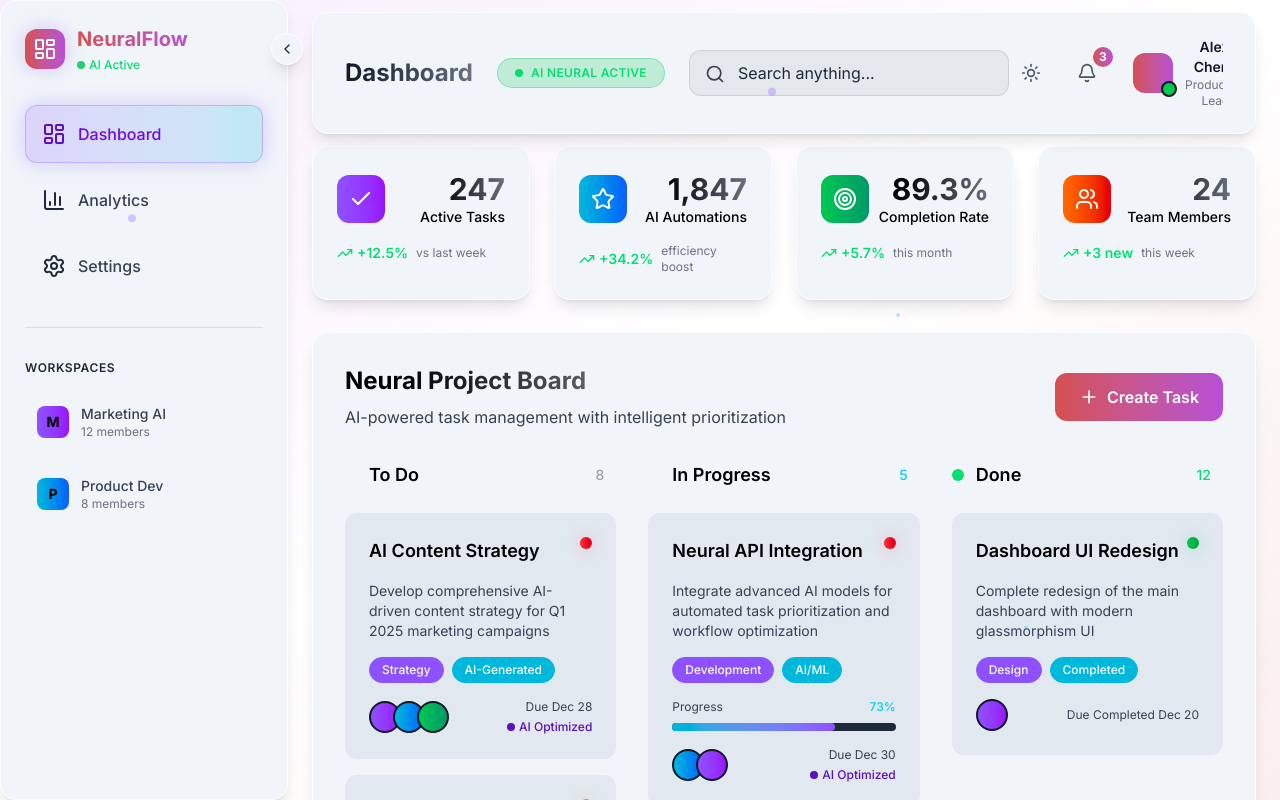
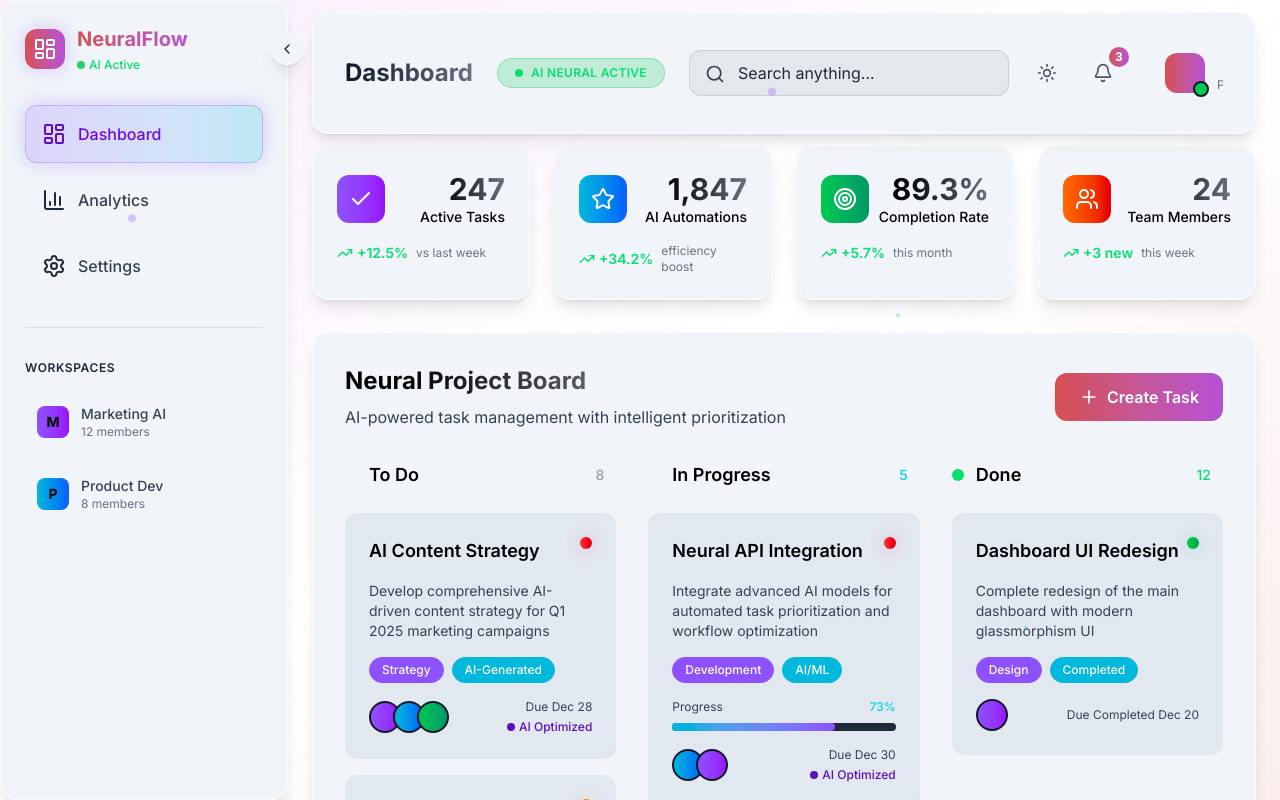
Before and after one commit to AmmarAlhmoud/NeuralFIow, a React (Vite) app: page / in a window 1280 px wide. Shown: the top 800 px of the page. Built offline with nearby package versions, Linux system fonts and the light colour scheme.

Commit message:
fix header layout for small screens

```diff
--- a/src/components/Dashboard/Header.tsx
+++ b/src/components/Dashboard/Header.tsx
@@ -1,6 +1,7 @@
 import React from "react";
-import { Search, Moon, Sun, Bell } from "lucide-react";
+import { Search } from "lucide-react";
 import { type HeaderProps } from "../../types/dashboard";
+import Profile from "./Profile";
 
 const Header: React.FC<HeaderProps> = ({
   currentPage,
@@ -17,18 +18,18 @@ const Header: React.FC<HeaderProps> = ({
   };
 
   return (
-    <header className="sticky top-3 mx-6 mb-8 lg:mb-6 z-20">
+    <header className="sticky top-3 mx-6 mb-8 xl:mb-6 z-20">
       <div
-        className="glassmorphic rounded-2xl p-4 pb-0 lg:pb-4 h-auto lg:h-full
+        className="glassmorphic rounded-2xl p-4 pb-0 xl:pb-4 h-auto xl:h-full
                       bg-white/30 dark:bg-gray-900/30 border border-white/10 dark:border-gray-700/30"
       >
-        <div className="w-full flex flex-row lg:flex-row items-center justify-between px-4 space-y-6 lg:space-y-0">
+        <div className="w-full flex flex-row xl:flex-row items-center justify-between px-4 space-y-6 xl:space-y-0">
           {/* Left Section */}
           <section
             className="flex-1 flex flex-col justify-center items-center space-y-4
-                              lg:flex-row lg:items-center lg:space-y-0 lg:space-x-6"
+                              xl:flex-row xl:items-center xl:space-y-0 xl:space-x-6"
           >
-            <div className="flex flex-col space-y-2 lg:flex-row justify-center items-center lg:space-x-6">
+            <div className="flex flex-col space-y-2 xl:flex-row justify-center items-center xl:space-x-6">
               <h1 className="text-2xl font-bold bg-gradient-to-r from-gray-900 to-gray-500 bg-clip-text text-transparent dark:from-white dark:to-gray-300 mt-2">
                 {getPageTitle(currentPage)}
               </h1>
@@ -47,7 +48,7 @@ const Header: React.FC<HeaderProps> = ({
                 <input
                   type="text"
                   placeholder="Search anything..."
-                  className="w-60 lg:w-80 pl-12 pr-4 py-2.5 dark:bg-white/5 bg-black/5 border dark:border-white/10 border-black/10 rounded-xl
+                  className="w-60 xl:w-80 pl-12 pr-4 py-2.5 dark:bg-white/5 bg-black/5 border dark:border-white/10 border-black/10 rounded-xl
                          focus:outline-none focus:ring-2 focus:ring-violet-500/50 focus:border-violet-500/50
                          dark:text-white text-black dark:placeholder-gray-400 placeholder-gray-800 transition-all"
                 />
@@ -60,51 +61,11 @@ const Header: React.FC<HeaderProps> = ({
           </section>
 
           {/* Right Section */}
-          <section className="flex-1 flex flex-col-reverse lg:flex-row items-center lg:justify-end space-y-4 lg:space-y-0 lg:space-x-4 overflow-hidden">
-            <div className="mt-4 lg:mt-0 flex items-center space-x-3">
-              {/* Theme Toggle */}
-              <button
-                onClick={onThemeToggle}
-                className="p-3 rounded-xl dark:hover:bg-white/10 hover:bg-black/10 group transition-all"
-              >
-                {isDarkMode ? (
-                  <Moon className="w-5 h-5 text-gray-600 dark:text-gray-300 group-hover:text-[#b74fd6] transition-colors" />
-                ) : (
-                  <Sun className="w-5 h-5 text-gray-600 dark:text-gray-300 group-hover:text-[#b74fd6] transition-colors" />
-                )}
-              </button>
-
-              {/* Notifications */}
-              <button className="relative p-3 rounded-xl dark:hover:bg-white/10 hover:bg-black/10 group transition-all">
-                <Bell className="w-5 h-5 text-gray-600 dark:text-gray-300 group-hover:text-[#d64f4f] transition-colors" />
-                <div className="absolute -top-1 -right-1 w-5 h-5 bg-gradient-to-r from-[#d64f4f] to-[#b74fd6] rounded-full flex items-center justify-center">
-                  <span className="text-xs font-bold text-white">3</span>
-                </div>
-              </button>
-            </div>
-
-            {/* Profile */}
-            <div
-              className="w-40 max-w-full flex items-center lg:flex-row space-x-3 p-2 rounded-xl
-                            hover:bg-gray-200/10 dark:hover:bg-white/10 cursor-pointer group transition-all overflow-hidden"
-            >
-              <div className="relative">
-                <div
-                  className="w-10 h-10 bg-gradient-to-r from-[#d64f4f] to-[#b74fd6] rounded-xl
-                                transition-all duration-300 hover:scale-110 hover:shadow-[0_0_20px_rgba(183,79,214,0.4)]"
-                ></div>
-                <div className="absolute -bottom-1 -right-1 w-4 h-4 bg-green-500 rounded-full border-2 border-gray-900 animate-pulse"></div>
-              </div>
-              <div className="text-right">
-                <div className="text-sm font-semibold text-gray-900 dark:text-white group-hover:text-[#b74fd6]">
-                  Alex Chen
-                </div>
-                <div className="text-xs text-gray-500 dark:text-gray-400">
-                  Product Lead
-                </div>
-              </div>
-            </div>
-          </section>
+          <Profile
+            onThemeToggle={onThemeToggle}
+            isDarkMode={isDarkMode}
+            className="hidden flex-1 sm:flex sm:flex-col-reverse xl:flex-row items-center xl:justify-end space-y-4 xl:space-y-0 xl:space-x-4"
+          />
         </div>
       </div>
     </header>
--- /dev/null
+++ b/src/components/Dashboard/Profile.tsx
@@ -0,0 +1,59 @@
+import React from "react";
+import { Moon, Sun, Bell } from "lucide-react";
+import { type ProfileProps } from "../../types/dashboard";
+
+const Profile: React.FC<ProfileProps> = ({
+  onThemeToggle,
+  isDarkMode,
+  className,
+}) => {
+  return (
+    <section className={`overflow-hidden ${className}`}>
+      <div className="flex flex-col justify-between px-4 sm:mt-4 xl:mt-0 sm:flex-row sm:items-center sm:space-x-3">
+        {/* Theme Toggle */}
+        <button
+          onClick={onThemeToggle}
+          className="p-3 rounded-xl dark:hover:bg-white/10 hover:bg-black/10 group transition-all"
+        >
+          {isDarkMode ? (
+            <Moon className="w-5 h-5 text-gray-600 dark:text-gray-300 group-hover:text-[#b74fd6] transition-colors" />
+          ) : (
+            <Sun className="w-5 h-5 text-gray-600 dark:text-gray-300 group-hover:text-[#b74fd6] transition-colors" />
+          )}
+        </button>
+
+        {/* Notifications */}
+        <button className="relative p-3 rounded-xl dark:hover:bg-white/10 hover:bg-black/10 group transition-all">
+          <Bell className="w-5 h-5 text-gray-600 dark:text-gray-300 group-hover:text-[#d64f4f] transition-colors" />
+          <div className="absolute -top-1 -right-1 w-5 h-5 bg-gradient-to-r from-[#d64f4f] to-[#b74fd6] rounded-full flex items-center justify-center">
+            <span className="text-xs font-bold text-white">3</span>
+          </div>
+        </button>
+      </div>
+
+      {/* Profile */}
+      <div
+        className="w-40 max-w-full flex items-center xl:flex-row space-x-3 p-2 rounded-xl
+                            hover:bg-gray-200/10 dark:hover:bg-white/10 cursor-pointer group transition-all overflow-hidden"
+      >
+        <div className="relative">
+          <div
+            className="w-10 h-10 bg-gradient-to-r from-[#d64f4f] to-[#b74fd6] rounded-xl
+                                transition-all duration-300 hover:scale-110 hover:shadow-[0_0_20px_rgba(183,79,214,0.4)]"
+          ></div>
+          <div className="absolute -bottom-1 -right-1 w-4 h-4 bg-green-500 rounded-full border-2 border-gray-900 animate-pulse"></div>
+        </div>
+        <div className="text-right">
+          <div className="text-sm font-semibold text-gray-900 dark:text-white group-hover:text-[#b74fd6]">
+            Alex Chen
+          </div>
+          <div className="text-xs text-gray-500 dark:text-gray-400">
+            Product Lead
+          </div>
+        </div>
+      </div>
+    </section>
+  );
+};
+
+export default Profile;
--- a/src/components/Dashboard/Sidebar.tsx
+++ b/src/components/Dashboard/Sidebar.tsx
@@ -6,6 +6,7 @@ import {
   ChevronLeft,
 } from "lucide-react";
 import type { SidebarProps, PageType } from "../../types/dashboard";
+import Profile from "./Profile";
 
 const Sidebar: React.FC<SidebarProps> = ({
   isCollapsed,
@@ -13,6 +14,8 @@ const Sidebar: React.FC<SidebarProps> = ({
   onPageChange,
   onToggle,
   workspaces,
+  onThemeToggle,
+  isDarkMode,
 }) => {
   const getAvatarColor = (color: string) => {
     const colors = {
@@ -60,6 +63,14 @@ const Sidebar: React.FC<SidebarProps> = ({
             </div>
           )}
         </div>
+
+        {/* Profile */}
+
+        <Profile
+          onThemeToggle={onThemeToggle}
+          isDarkMode={isDarkMode}
+          className="flex flex-row-reverse mb-8 pb-8 border-b dark:border-white/10 border-black/10 sm:hidden"
+        />
 
         {/* Navigation */}
         <nav className="space-y-2">
--- a/src/pages/Home.tsx
+++ b/src/pages/Home.tsx
@@ -179,6 +179,8 @@ const Home: React.FC = () => {
         onPageChange={handlePageChange}
         onToggle={toggleSidebar}
         workspaces={workspaces}
+        onThemeToggle={toggleTheme}
+        isDarkMode={isDarkMode}
       />
 
       {/* Main Content */}
```
Also changed, not shown: src/types/dashboard.ts (+8 -0 lines).
